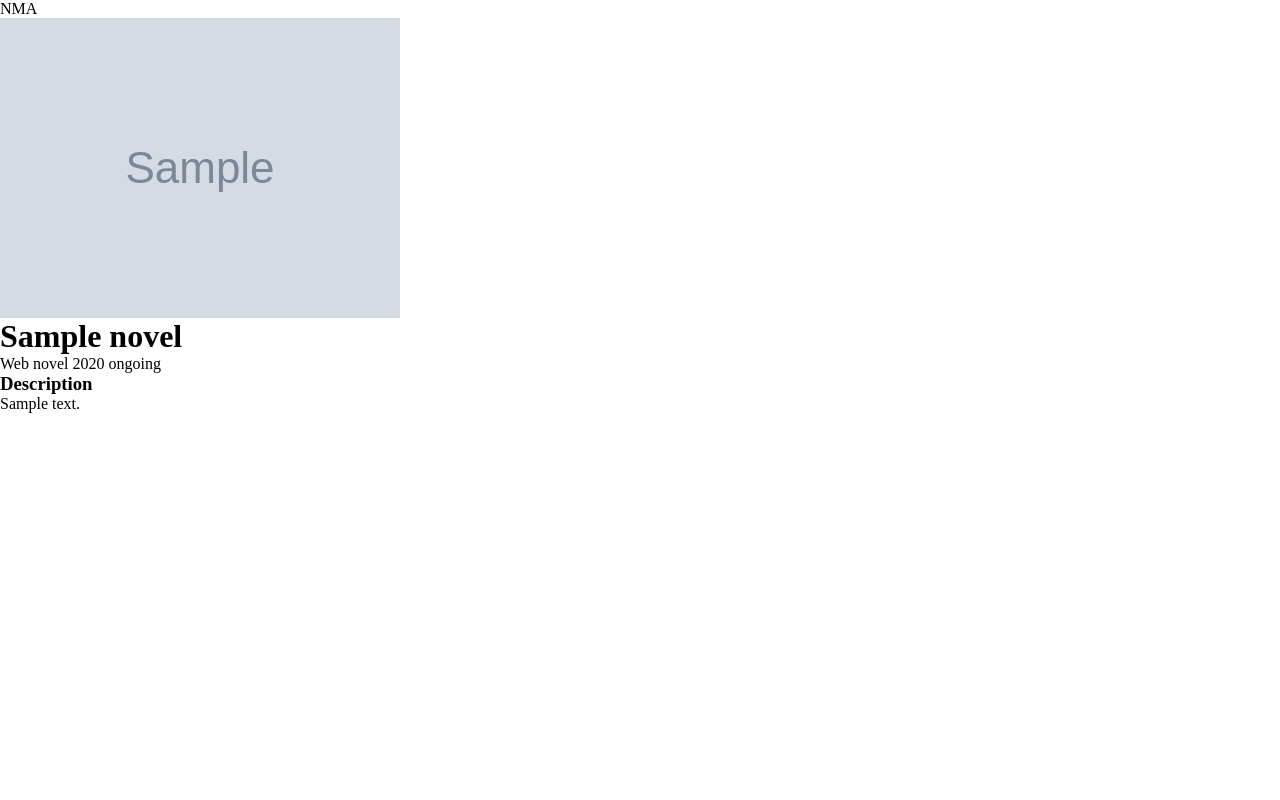
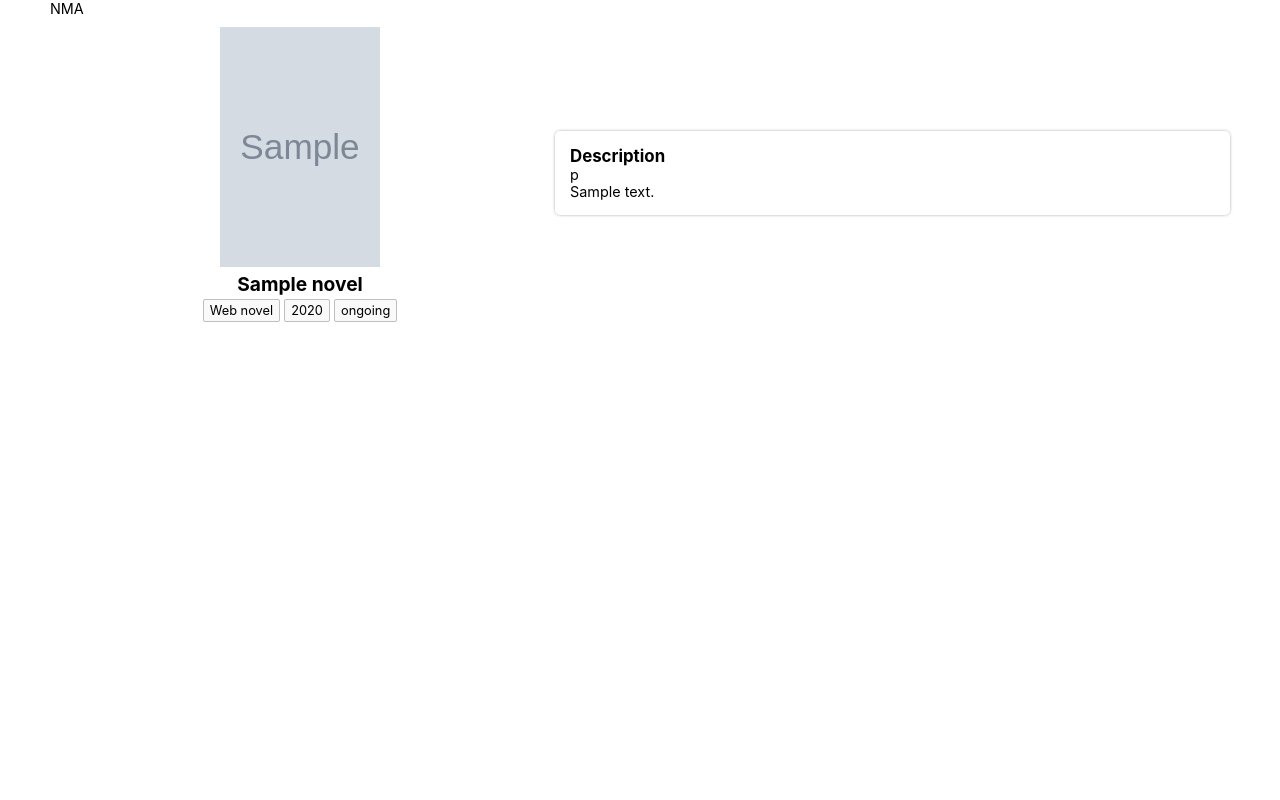
Before and after one commit to developerandrii/nma-novels-website, a Django app: page /catalog/novel/00000000-0000-0000-0000-000000000001 in a window 1280 px wide. Run offline with Django 5.2, Linux system fonts and the light colour scheme; tables that the repository leaves empty hold one stand-in row (values such as "Sample post"); grey boxes marked "Sample" are stand-in pictures.

Commit message:
Style novel detail page

```diff
--- /dev/null
+++ b/catalog/static/catalog/css/novel_detail.css
@@ -0,0 +1,58 @@
+.main-article {
+    display: flex;
+    flex-wrap: wrap;
+    gap: 5px;
+}
+
+.novel-header {
+    padding: 10px;
+    display: flex;
+    flex-direction: column;
+    align-items: center;
+    gap: 5px;
+    margin: auto;
+    flex-basis: 500px;
+}
+
+.novel-section {
+    margin: auto;
+    flex-basis: 500px;
+    flex-grow: 1;
+    display: flex;
+    flex-direction: column;
+    flex-wrap: wrap;
+    gap: 5px;
+    border-radius: 5px;
+    box-shadow: 0 0 4px -2px;
+    padding: 15px;
+}
+
+.novel-cover {
+    width: 160px;
+    aspect-ratio: 2 / 3;
+}
+
+.novel-title {
+    font-size: var(--text-xl);
+    text-align: center;
+}
+
+
+.nma-stats {
+    display: flex;
+    flex-wrap: wrap;
+    gap: 5px
+}
+
+.nma-stats--margin {
+    margin-block: 5px;
+}
+
+.stat {
+    padding: 3px 6px;
+    border-radius: 2px;
+    border: 1px solid hsl(0 0% 75%);
+    background-color: hsla(0, 0%, 90%, 0.249);
+    font-size: var(--text-md);
+
+}
--- a/catalog/templates/catalog/novel_detail.html
+++ b/catalog/templates/catalog/novel_detail.html
@@ -7,7 +7,8 @@
 
 
 {% block main %}
-<header class="novel">
+    <article class="container main-article">
+        <header class="novel-header">
             <img class="novel-cover" src="{{ novel.cover.url }}" alt="{{ novel.title }}">
             <h1 class="novel-title">{{ novel.title }}</h1>
             <div class="novel-stats">
@@ -20,7 +21,8 @@
         <section class="novel-info novel-section">
             <div>
                 <h3>Description</h3>
-        <p>{{ novel.description }}</p>
+                p<p>{{ novel.description }}</p>
             </div>
         </section>
+    </article>
 {% endblock %}
--- a/core/static/core/css/base.css
+++ b/core/static/core/css/base.css
@@ -0,0 +1,24 @@
+:root {
+    --text-md: .8rem;
+    --text-base: .9rem;
+    --text-lg: 1rem;
+    --text-xl: 1.2rem;
+    --text-2xl: 1.5rem;
+    --text-3xl: 1.8rem;
+}
+
+
+body {
+    font-family:
+        "Inter",
+        "Helvetica Neue",
+        Arial,
+        sans-serif;
+
+    font-size: var(--text-base);
+}
+
+.container {
+    width: min(1180px, calc(100% - 32px));
+    margin-inline: auto;
+}
--- a/core/templates/core/base.html
+++ b/core/templates/core/base.html
@@ -7,12 +7,12 @@
     <title>Document</title>
     <link rel="stylesheet" href="{% static 'core/css/reset.css' %}">
     <link rel="stylesheet" href="{% static 'core/css/base.css' %}">
-    {% block stylesheets %}
+    {% block stylesheet %}
     {% endblock %}
     {{ form.media.css }}
 </head>
 <body>
-    <header>
+    <header class="container">
         <span>NMA</span>
     </header>
     <main>
```
Lines whose indentation alone changed are shown as unchanged.
